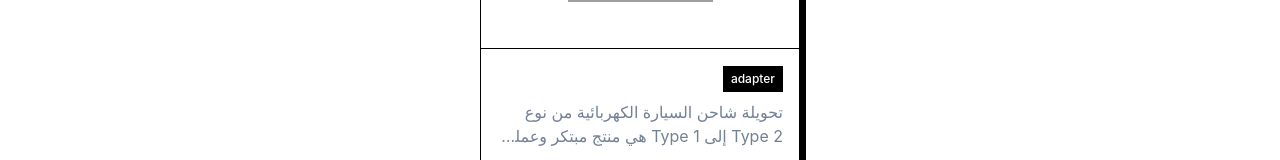
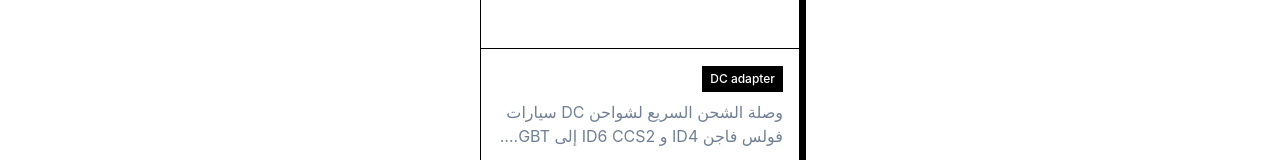
Before and after one commit to 3BWAN/Ar-mevcharger, a React (Create React App) app: page /products/chargers/dc-chargers in a window 1280 px wide. Shown: the part 786-946 px from the top of the page. Built offline with nearby package versions, Linux system fonts and the light colour scheme; grey boxes are pictures that could not be loaded.

Commit message:
Update DChargers.js

```diff
--- a/src/components/DChargers.js
+++ b/src/components/DChargers.js
@@ -48,7 +48,7 @@ import {
 // filter products by function making them only chargers
 const Achargers = products.filter((product) =>
   // product.function === 'charger' && product.id ==='11'
-      product.function === 'adapter' && product.id < 13
+      product.function === 'DC adapter' && product.id < 13
 
 );
     return (
```
